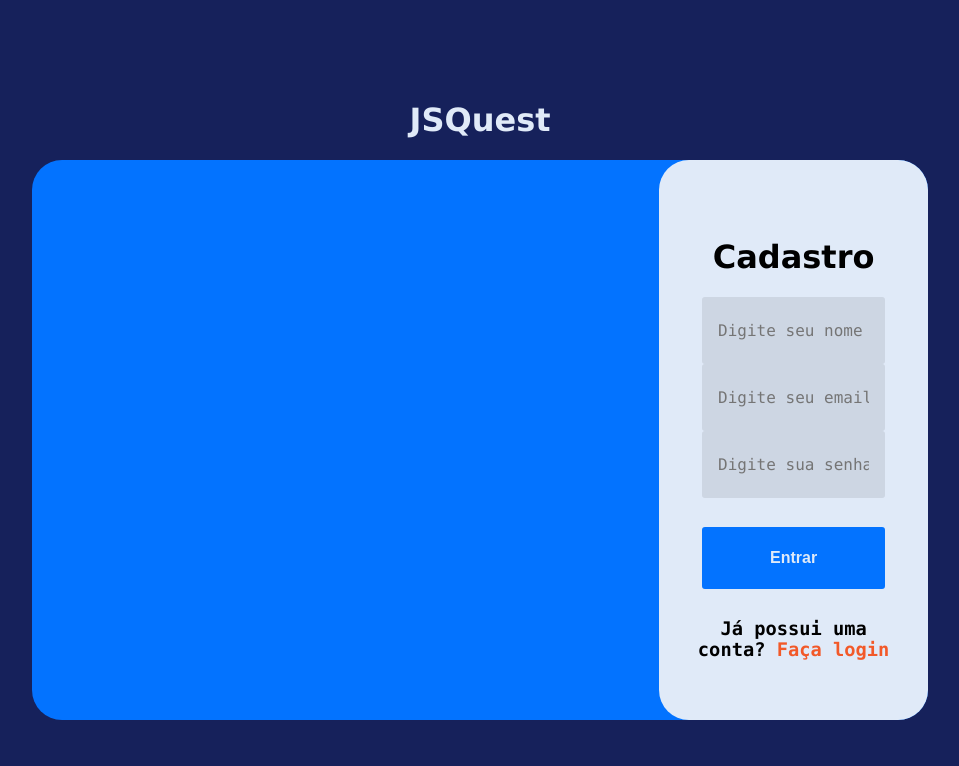
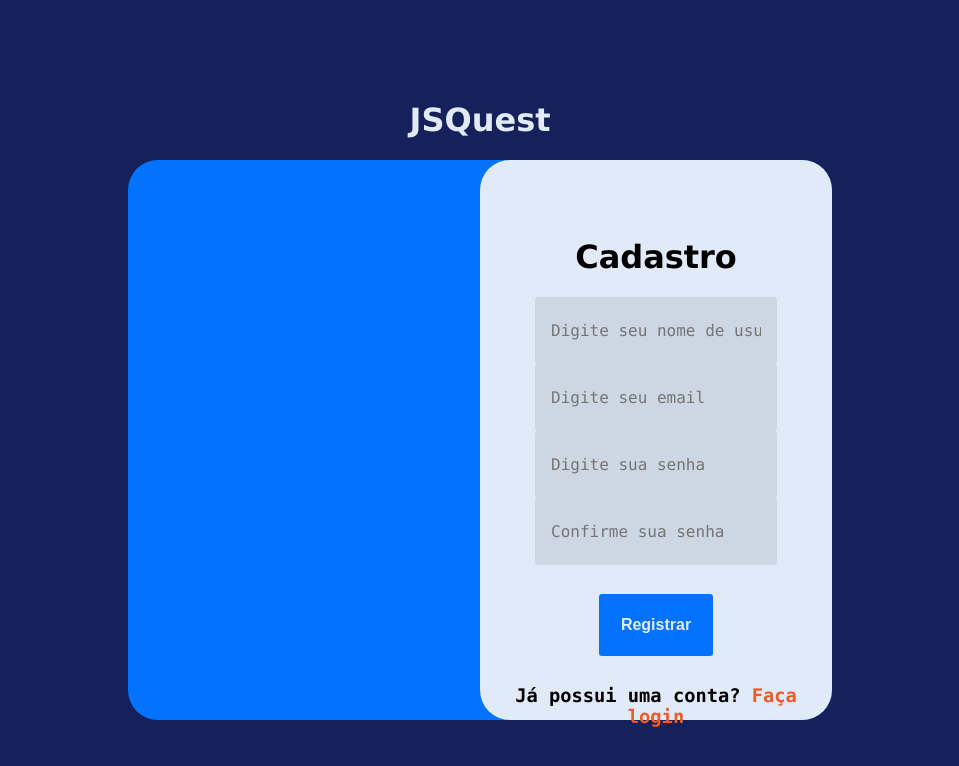
Before and after one commit to SamuelCGP/JSQuest, a React (Create React App) app in the folder client/: page / in a window 1280 px wide. Both pictures are taken after a click on the element "Registre-se". Shown: the top 766 px of the page, without its empty margins (160-1119 px from the left). Built offline with nearby package versions, Linux system fonts and the light colour scheme.

Commit message:
code refactoring and form validation

```diff
--- a/client/package.json
+++ b/client/package.json
@@ -6,18 +6,21 @@
     "@testing-library/jest-dom": "^5.16.4",
     "@testing-library/react": "^13.3.0",
     "@testing-library/user-event": "^13.5.0",
+    "@types/axios": "^0.14.0",
     "@types/jest": "^27.5.2",
     "@types/node": "^16.11.43",
     "@types/react": "^18.0.15",
     "@types/react-dom": "^18.0.6",
     "axios": "^0.27.2",
+    "formik": "^2.2.9",
     "react": "^18.2.0",
     "react-dom": "^18.2.0",
     "react-router-dom": "^6.3.0",
     "react-scripts": "5.0.1",
     "styled-components": "^5.3.5",
     "typescript": "^4.7.4",
-    "web-vitals": "^2.1.4"
+    "web-vitals": "^2.1.4",
+    "yup": "^0.32.11"
   },
   "scripts": {
     "start": "react-scripts start",
--- /dev/null
+++ b/client/src/api/user/http.tsx
@@ -0,0 +1,26 @@
+import * as enviroment from "../config/enviroment";
+import axios, { AxiosRequestHeaders } from "axios";
+export enum HTTPMethods {
+	GET = "GET",
+	POST = "POST",
+}
+export async function makeRequest(
+	method: HTTPMethods,
+	endpoint: string,
+	headers?: AxiosRequestHeaders,
+	data?: object
+) {
+	return await axios({
+		url: enviroment.SERVER_URL + endpoint,
+		method,
+		...(data ? { data } : {}),
+		...(headers ? { headers } : {}),
+	})
+		.then((res) => {
+            console.log(res);
+			return res.status;
+		})
+		.catch((error) => {
+			return error.response.status;
+		});
+}
--- a/client/src/components/SignIn/SignIn.tsx
+++ b/client/src/components/SignIn/SignIn.tsx
@@ -1,53 +1,113 @@
-import React, { MouseEventHandler, useEffect } from 'react';
-import TextField from '../TextField/TextField';
-import Button from '../Button/Button';
-import SignInStyles from './SignIn.styles';
-import { Link } from 'react-router-dom';
-import ColorPalette from '../../utils/ColorPalette';
+import React, { MouseEventHandler, useEffect } from "react";
+import TextField from "../TextField/TextField";
+import Button from "../Button/Button";
+import SignInStyles from "./SignIn.styles";
+import { Link } from "react-router-dom";
+import { ErrorMessage, Field, Form, Formik } from "formik";
+import ColorPalette from "../../utils/ColorPalette";
+import TextFieldStyles from "../TextField/TextField.styles";
+import * as Yup from "yup";
 
 interface SignInProps {
-    onVisibilityChange: MouseEventHandler,
-    onSubmit: any,
-    message: string,
-    isVisible: boolean
+	onVisibilityChange: MouseEventHandler;
+	onSubmit: Function;
+	message: string;
+	isVisible: boolean;
 }
 
-function SignIn(props: SignInProps){
+const SignInSchema = Yup.object().shape({
+    email: Yup.string().email("Email inválido").required("Email necessário"),
+    password: Yup.string().min(6, "A senha precisa ter pelo menos 6 caracteres").required("Senha necessária")
+})
 
-    const [emailValue, setEmailValue] = React.useState('');
-    const [passswordValue, setPasswordValue] = React.useState('');
+function SignIn(props: SignInProps) {
+	// const [emailValue, setEmailValue] = React.useState("");
+	// const [passswordValue, setPasswordValue] = React.useState("");
 
-    function updateInputValue(field: any){
-        const fieldName = field.target.name;
-        const fieldValue = field.target.value;
+	// function updateInputValue(field: any) {
+	// 	const fieldName = field.target.name;
+	// 	const fieldValue = field.target.value;
 
-        switch(fieldName){
-            case 'email':
-                setEmailValue(fieldValue);
-                break;
-            case 'password':
-                setPasswordValue(fieldValue);
-                break;
-        }
-    }
+	// 	switch (fieldName) {
+	// 		case "email":
+	// 			setEmailValue(fieldValue);
+	// 			break;
+	// 		case "password":
+	// 			setPasswordValue(fieldValue);
+	// 			break;
+	// 	}
+	// }
 
-    function getFields(){
-        return { email: emailValue, password: passswordValue }
-    }
+	// function getFields() {
+	// 	return { email: emailValue, password: passswordValue };
+	// }
 
-    return(
-        <div style={props.isVisible ? SignInStyles.signIn : {display: 'none'} }>
-            <h1 style={SignInStyles.title}>Login</h1>
-            <TextField onChange={(evt:any) => updateInputValue(evt)} type="email" value={emailValue}></TextField>
-            <TextField onChange={(evt:any) => updateInputValue(evt)} type="password" value={passswordValue}></TextField>
-            <div style={SignInStyles.groupButtonAndForgotPassword}>
-                <p style={SignInStyles.message} >{props.message}</p>
-                <Button onClick={() => { props.onSubmit(getFields()) }} version="primary" style={SignInStyles.signInButton}>Entrar</Button>
-                <Link style={SignInStyles.forgotPassword} to={"/"}>Esqueci minha senha</Link>
-            </div>
-            <h3 style={SignInStyles.signUpCall}>Não tem uma conta? <span onClick={props.onVisibilityChange} style={{color: ColorPalette.orange, cursor: "pointer"}}>Registre-se</span></h3>
-        </div>
-    );
+	return (
+		<div style={props.isVisible ? SignInStyles.signIn : { display: "none" }}>
+			<Formik
+				initialValues={{ email: "", password: "" }}
+                validationSchema={SignInSchema}
+				onSubmit={(values, { setSubmitting }) => {
+					props.onSubmit(values);
+                    setSubmitting(false);
+				}}
+			>
+				{({ isSubmitting }) => (
+					<Form>
+						<h1 style={SignInStyles.title}>Login</h1>
+						<Field
+							type="email"
+							style={TextFieldStyles.textFieldBig}
+							name="email"
+							placeholder="Digite seu email"
+						/>
+						<ErrorMessage name="email" component="div" />
+						<Field
+							style={TextFieldStyles.textFieldBig}
+							type="password"
+							name="password"
+							placeholder="Digite sua senha"
+						/>
+						<ErrorMessage name="password" component="div" />
+						<div style={SignInStyles.groupButtonAndForgotPassword}>
+							<p style={SignInStyles.message}>{props.message}</p>
+							<Button
+								type="submit"
+                                disabled={isSubmitting}
+								version="primary"
+								style={SignInStyles.signInButton}
+							>
+								{isSubmitting? "Aguarde..." : "Entrar"}
+							</Button>
+							<Link style={SignInStyles.forgotPassword} to={"/"}>
+								Esqueci minha senha
+							</Link>
+						</div>
+						<h3 style={SignInStyles.signUpCall}>
+							Não tem uma conta?{" "}
+							<span
+								onClick={props.onVisibilityChange}
+								style={{ color: ColorPalette.orange, cursor: "pointer" }}
+							>
+								Registre-se
+							</span>
+						</h3>
+					</Form>
+				)}
+			</Formik>
+		</div>
+		// <div style={props.isVisible ? SignInStyles.signIn : {display: 'none'} }>
+		//     <h1 style={SignInStyles.title}>Login</h1>
+		//     <TextField onChange={(evt:any) => updateInputValue(evt)} type="email" value={emailValue}></TextField>
+		//     <TextField onChange={(evt:any) => updateInputValue(evt)} type="password" value={passswordValue}></TextField>
+		// <div style={SignInStyles.groupButtonAndForgotPassword}>
+		//     <p style={SignInStyles.message} >{props.message}</p>
+		//     <Button onClick={() => { props.onSubmit(getFields()) }} version="primary" style={SignInStyles.signInButton}>Entrar</Button>
+		//     <Link style={SignInStyles.forgotPassword} to={"/"}>Esqueci minha senha</Link>
+		// </div>
+		//     <h3 style={SignInStyles.signUpCall}>Não tem uma conta? <span onClick={props.onVisibilityChange} style={{color: ColorPalette.orange, cursor: "pointer"}}>Registre-se</span></h3>
+		// </div>
+	);
 }
 
 export default SignIn;
--- a/client/src/components/SignUp/SignUp.tsx
+++ b/client/src/components/SignUp/SignUp.tsx
@@ -1,58 +1,126 @@
-import React, { MouseEventHandler, useEffect } from 'react';
-import SignUpStyles from './SignUp.styles';
-import TextField from '../TextField/TextField';
-import Button from '../Button/Button';
-import { Link } from 'react-router-dom';
-import ColorPalette from '../../utils/ColorPalette';
+import React, { MouseEventHandler, useEffect } from "react";
+import SignUpStyles from "./SignUp.styles";
+import TextField from "../TextField/TextField";
+import Button from "../Button/Button";
+import { Link } from "react-router-dom";
+import ColorPalette from "../../utils/ColorPalette";
+import { Formik, Field, Form, ErrorMessage } from "formik";
+import TextFieldStyles from "./../TextField/TextField.styles";
+import * as Yup from "yup";
 
 interface SignUpProps {
-    onVisibilityChange: MouseEventHandler,
-    onSubmit: any,
-    message: string,
-    isVisible: boolean
+	onVisibilityChange: MouseEventHandler;
+	onSubmit: Function;
+	message: string;
+	isVisible: boolean;
 }
 
-function SignUp(props: SignUpProps){
+const SignUpSchema = Yup.object().shape({
+	username: Yup.string().required("Nome de usuário necessário"),
+	email: Yup.string().email("Email inválido").required("Email necessário"),
+	password: Yup.string().required("Senha necessária"),
+	confirm_password: Yup.string()
+		.label("confirm password")
+		.required("Confirmação de senha necessária")
+		.oneOf([Yup.ref("password"), null], "As senhas não coincidem"),
+});
 
-    const [usernameValue, setUsernameValue] = React.useState('');
-    const [emailValue, setEmailValue] = React.useState('');
-    const [passwordValue, setPasswordValue] = React.useState('');
+function SignUp(props: SignUpProps) {
+	// const [usernameValue, setUsernameValue] = React.useState('');
+	// const [emailValue, setEmailValue] = React.useState('');
+	// const [passwordValue, setPasswordValue] = React.useState('');
 
-    function updateInputValue(field: any){
-        const fieldName = field.target.name;
-        const fieldValue = field.target.value;
+	// function updateInputValue(field: any){
+	//     const fieldName = field.target.name;
+	//     const fieldValue = field.target.value;
 
-        switch(fieldName){
-            case 'username':
-                setUsernameValue(fieldValue);
-                break;
-            case 'email':
-                setEmailValue(fieldValue);
-                break;
-            case 'password':
-                setPasswordValue(fieldValue);
-                break;
-        }
-    }
+	//     switch(fieldName){
+	//         case 'username':
+	//             setUsernameValue(fieldValue);
+	//             break;
+	//         case 'email':
+	//             setEmailValue(fieldValue);
+	//             break;
+	//         case 'password':
+	//             setPasswordValue(fieldValue);
+	//             break;
+	//     }
+	// }
 
-    function getFields(){
-        console.log({ username: usernameValue, email: emailValue, password: passwordValue });
-        return { username: usernameValue, email: emailValue, password: passwordValue }
-    }
+	// function getFields(){
+	//     console.log({ username: usernameValue, email: emailValue, password: passwordValue });
+	//     return { username: usernameValue, email: emailValue, password: passwordValue }
+	// }
 
-    return(
-        <div style={props.isVisible ? SignUpStyles.signUp : {display: 'none'} }>
-            <h1 style={SignUpStyles.title}>Cadastro</h1>
-            <TextField onChange={(evt:any) => updateInputValue(evt)} type="username" value={usernameValue}></TextField>
-            <TextField onChange={(evt:any) => updateInputValue(evt)} type="email" value={emailValue}></TextField>
-            <TextField onChange={(evt:any) => updateInputValue(evt)} type="password" value={passwordValue}></TextField>
-            <p style={SignUpStyles.message}>{props.message}</p>
-            <Button onClick={() => { props.onSubmit(getFields()) }} version="primary" style={SignUpStyles.signUpButton}>Entrar</Button>
-            <h3 style={SignUpStyles.signInCall}>Já possui uma conta?
-                <span onClick={props.onVisibilityChange} style={{color: ColorPalette.orange, cursor: "pointer"}}> Faça login</span>
-            </h3>
-        </div>
-    );
+	return (
+		<div style={props.isVisible ? SignUpStyles.signUp : { display: "none" }}>
+			<Formik
+				initialValues={{
+					username: "",
+					email: "",
+					password: "",
+					confirm_password: "",
+				}}
+				validationSchema={SignUpSchema}
+				onSubmit={(values, { setSubmitting }) => {
+					props.onSubmit(values);
+					setSubmitting(false);
+				}}
+			>
+				{({ isSubmitting }) => (
+					<Form>
+						<h1 style={SignUpStyles.title}>Cadastro</h1>
+						<Field
+							style={TextFieldStyles.textFieldBig}
+							name="username"
+							placeholder="Digite seu nome de usuário"
+						></Field>
+						<ErrorMessage name="username" component="div" />
+						<Field
+							style={TextFieldStyles.textFieldBig}
+							name="email"
+							placeholder="Digite seu email"
+							type="email"
+						></Field>
+						<ErrorMessage name="email" component="div" />
+						<Field
+							style={TextFieldStyles.textFieldBig}
+							name="password"
+							placeholder="Digite sua senha"
+							type="password"
+						></Field>
+						<ErrorMessage name="password" component="div" />
+						<Field
+							style={TextFieldStyles.textFieldBig}
+							name="confirm_password"
+							placeholder="Confirme sua senha"
+							type="password"
+						></Field>
+						<ErrorMessage name="confirm_password" component="div" />
+						<p style={SignUpStyles.message}>{props.message}</p>
+						<Button
+							type="submit"
+							disabled={isSubmitting}
+							version="primary"
+							style={SignUpStyles.signUpButton}
+						>
+							{isSubmitting ? "Aguarde..." : "Registrar"}
+						</Button>
+						<h3 style={SignUpStyles.signInCall}>
+							Já possui uma conta?
+							<span
+								onClick={props.onVisibilityChange}
+								style={{ color: ColorPalette.orange, cursor: "pointer" }}
+							>
+								{" "}
+								Faça login
+							</span>
+						</h3>
+					</Form>
+				)}
+			</Formik>
+		</div>
+	);
 }
 
 export default SignUp;
--- a/client/src/pages/Authentication/Authentication.styles.tsx
+++ b/client/src/pages/Authentication/Authentication.styles.tsx
@@ -18,28 +18,28 @@ const AuthStyles: StyleSheet = {
         textAlign: 'center',
     },
     mainContainer: {
-        width: '70vw',
+        width: '55vw',
         height: '70vh',
         backgroundColor: ColorPalette.navyBlue,
         borderRadius: '30px'
     },
     authCard: {
-        width: '35%',
+        width: '50%',
         height: '100%',
         backgroundColor: ColorPalette.white,
         borderRadius: '30px',
-        transition: '1s',
+        transition: '.8s ease-out',
         display: 'flex',
         justifyContent: 'center',
         alignItems: 'center'
     },
     authCardSignUp: {
-        width: '30%',
+        width: '50%',
         height: '100%',
         backgroundColor: ColorPalette.white,
         borderRadius: '30px',
-        marginLeft: '70%',
-        transition: '1s',
+        marginLeft: '50%',
+        transition: '.8s ease-out',
         display: 'flex',
         justifyContent: 'center',
         alignItems: 'center'
--- a/client/src/pages/Authentication/Authentication.tsx
+++ b/client/src/pages/Authentication/Authentication.tsx
@@ -1,116 +1,59 @@
-import React, { useEffect } from 'react';
-import SignIn from '../../components/SignIn/SignIn';
-import SignUp from '../../components/SignUp/SignUp';
+import React, { useEffect } from "react";
+import SignIn from "../../components/SignIn/SignIn";
+import SignUp from "../../components/SignUp/SignUp";
 import AuthStyles from "./Authentication.styles";
-import { Navigate } from 'react-router-dom';
-import * as User from '../../api/user';
+import { Navigate } from "react-router-dom";
+import handleRegisterSubmit from "./handleRegisterSubmit";
+import handleLoginSubmit from "./handleLoginSubmit";
 
 function Authentication() {
 	const [isSigned, setIsSigned] = React.useState(true);
-    const [signInMessage, setSignInMessage] = React.useState('⠀');
-    const [signUpMessage, setSignUpMessage] = React.useState('⠀');
-    const [authCardStyle, setLoginCardStyle] = React.useState(AuthStyles.authCard);
-    const [redirect, setRedirect] = React.useState('');
+	const [signInMessage, setSignInMessage] = React.useState("⠀");
+	const [signUpMessage, setSignUpMessage] = React.useState("⠀");
+	const [authCardStyle, setLoginCardStyle] = React.useState(
+		AuthStyles.authCard
+	);
+	const [redirect, setRedirect] = React.useState("");
 
-    if(redirect) return <Navigate to={ redirect }/>
+	if (redirect) return <Navigate to={redirect} />;
 
-    function handleVisibilityChanges(){
-      const isSignedVAR = !isSigned;
-      setIsSigned(isSignedVAR);
+	function handleVisibilityChanges() {
+		const newIsSigned = !isSigned;
+		setIsSigned(newIsSigned);
 
-      const signInOrSignUp = isSignedVAR ? 'signIn' : 'signUp';
+    if(newIsSigned) setLoginCardStyle(AuthStyles.authCard);
+    else setLoginCardStyle(AuthStyles.authCardSignUp);
 
-      switch(signInOrSignUp){
-        case 'signIn':
-          setLoginCardStyle(AuthStyles.authCard);
-          break;
-        case 'signUp':
-          setLoginCardStyle(AuthStyles.authCardSignUp);
-          break;
+		setSignInMessage("⠀");
+		setSignUpMessage("⠀");
 	}
-
-      setSignInMessage('⠀');
-      setSignUpMessage('⠀');
-    }
-
-    async function handleLoginSubmit(input: any){
-      let message: string = '';
-      let status: number = 102;
-
-      if(input.email == '' || input.password == ''){
-        message = 'Preencha todos os campos';
-        status = 400;
-        setSignInMessage(message);
-        return;
-      }
-
-      const response: any = await User.login(input.email, input.password)
-        .then(response => {return response});
-
-      status = response;
-
-      switch(status){
-        case 200:
-          message = 'Acesso permitido';
-          setRedirect('/home');
-          break;
-        case 401:
-          message = 'Senha incorreta';
-          break;
-        case 404:
-          message = 'Usuário não cadastrado';
-          break;
-        default:
-          message = 'Erro desconhecido ' + status;
-      }
-
-      setSignInMessage(message);
-    }
-
-    async function handleRegisterSubmit(input: any){
-      let message: string = '';
-      let status: number = 102;
-
-      if(input.email == '' || input.password == ''){
-        message = 'Preencha todos os campos';
-        status = 400;
-        setSignUpMessage(message);
-        return;
-      }
-
-      const response: any = await User.register(input.username, input.email, input.password)
-        .then(response => {return response});
-
-      status = response;
-
-      switch(status){
-        case 201:
-          message = 'Cadastro bem-sucedido';
-          setRedirect('/home');
-          break;
-        case 400:
-          message = 'Usuário já cadastrado';
-          break;
-        default:
-          message = 'Erro desconhecido ' + status;
-      }
-
-      setSignUpMessage(message);
-    }
-
 	return (
 		<div style={AuthStyles.authentication}>
 			<h1 style={AuthStyles.title}>JSQuest</h1>
 			<div style={AuthStyles.mainContainer}>
 				<div style={authCardStyle}>
-            <SignUp onSubmit={(input: Object) => {handleRegisterSubmit(input)}}
+					<SignUp
+						onSubmit={async (input: Object) => {
+							setSignUpMessage(await handleRegisterSubmit(input));
+						}}
 						message={signUpMessage}
 						isVisible={!isSigned}
-                    onVisibilityChange={() => {handleVisibilityChanges()}} />
-            <SignIn onSubmit={(input: Object) => {handleLoginSubmit(input)}}
+						onVisibilityChange={() => {
+							handleVisibilityChanges();
+						}}
+					/>
+					<SignIn
+						onSubmit={async (input: Object) => {
+							const message = await handleLoginSubmit(input);
+							setSignInMessage(message);
+							if (message == "Acesso permitido") setRedirect("/home");
+						}}
 						message={signInMessage}
 						isVisible={isSigned}
-                    onVisibilityChange={() => {handleVisibilityChanges()}} />
+						onVisibilityChange={() => {
+							handleVisibilityChanges();
+						}}
+					/>
 				</div>
 			</div>
 		</div>
--- /dev/null
+++ b/client/src/pages/Authentication/handleLoginSubmit.tsx
@@ -0,0 +1,36 @@
+import * as User from "../../api/user"; /* eslint-disable import/no-anonymous-default-export */
+export default async (input: any) => {
+	let message: string = "";
+	let status: number = 102;
+
+	if (input.email == "" || input.password == "") {
+		message = "Preencha todos os campos";
+		status = 400;
+
+		return message;
+	}
+
+	const response: any = await User.login(input.email, input.password).then(
+		(response) => {
+			return response;
+		}
+	);
+
+	status = response;
+
+	switch (status) {
+		case 200:
+			message = "Acesso permitido";
+			break;
+		case 401:
+			message = "Senha incorreta";
+			break;
+		case 404:
+			message = "Usuário não cadastrado";
+			break;
+		default:
+			message = "Erro desconhecido " + status;
+	}
+
+	return message;
+};
--- /dev/null
+++ b/client/src/pages/Authentication/handleRegisterSubmit.tsx
@@ -0,0 +1,34 @@
+import * as User from "../../api/user"; /* eslint-disable import/no-anonymous-default-export */
+export default async (input: any) => {
+	let message: string = "";
+	let status: number = 102;
+
+	if (input.email == "" || input.password == "") {
+		message = "Preencha todos os campos";
+		status = 400;
+		return message;
+	}
+
+	const response: any = await User.register(
+		input.username,
+		input.email,
+		input.password
+	).then((response) => {
+		return response;
+	});
+
+	status = response;
+
+	switch (status) {
+		case 201:
+			message = "Cadastro bem-sucedido";
+			break;
+		case 400:
+			message = "Usuário já cadastrado";
+			break;
+		default:
+			message = "Erro desconhecido " + status;
+	}
+
+	return message;
+};
--- a/client/src/pages/Home/Home.tsx
+++ b/client/src/pages/Home/Home.tsx
@@ -5,7 +5,7 @@ function Home() {
     const [responseLogin, setResponseLogin] = React.useState();
     const [responseRegister, setResponseRegister] = React.useState();
 
-    User.login('user2', 'user2').then(response => setResponseLogin(response));
+    User.login('test', 'test').then(response => setResponseLogin(response));
 
     return (
         <div style={ {color: 'white', fontSize: '20px', padding: '20px'} }>
```
Also changed, not shown: client/src/api/user/login.tsx (+10 -23 lines), client/src/api/user/register.tsx (+17 -24 lines), 1 other file (tests, documents, lock files or other folders). Lines whose indentation alone changed are shown as unchanged.
